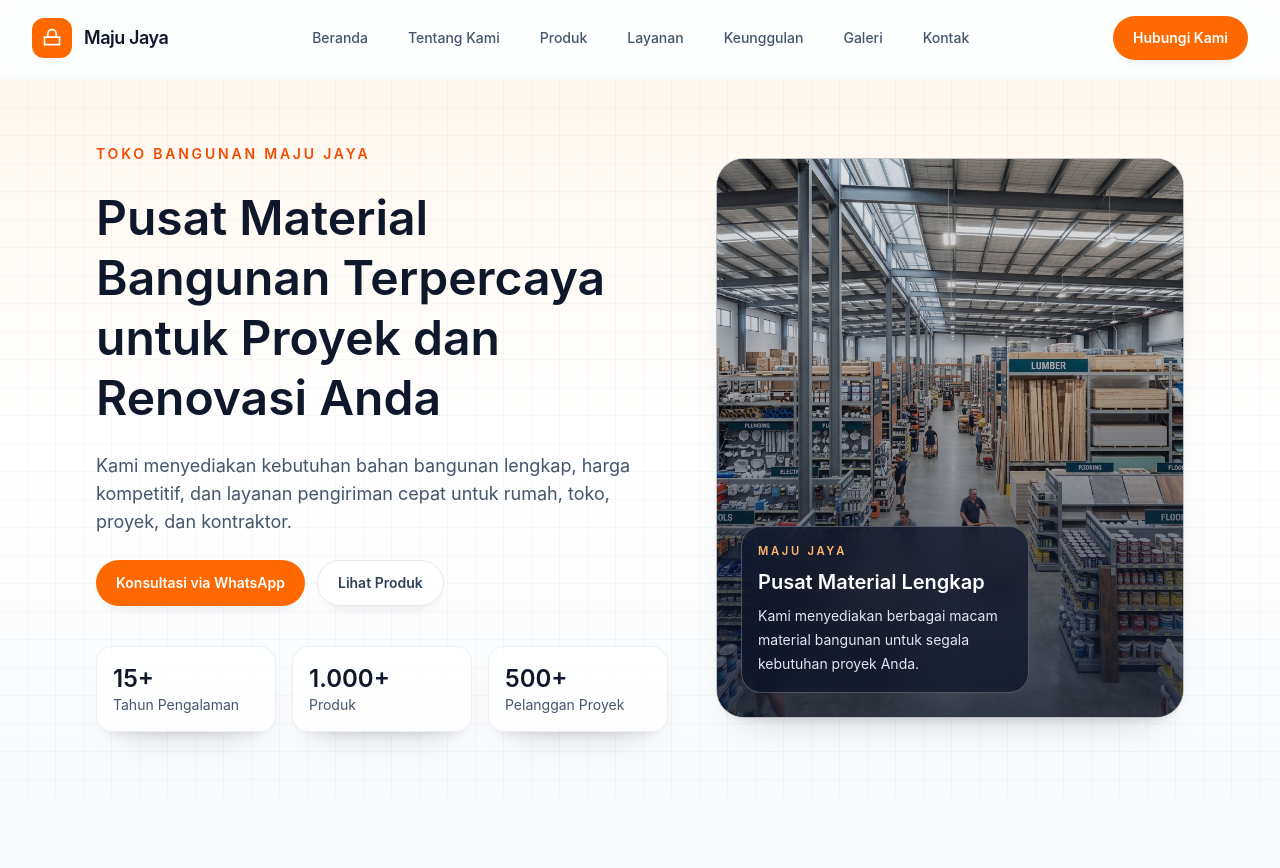
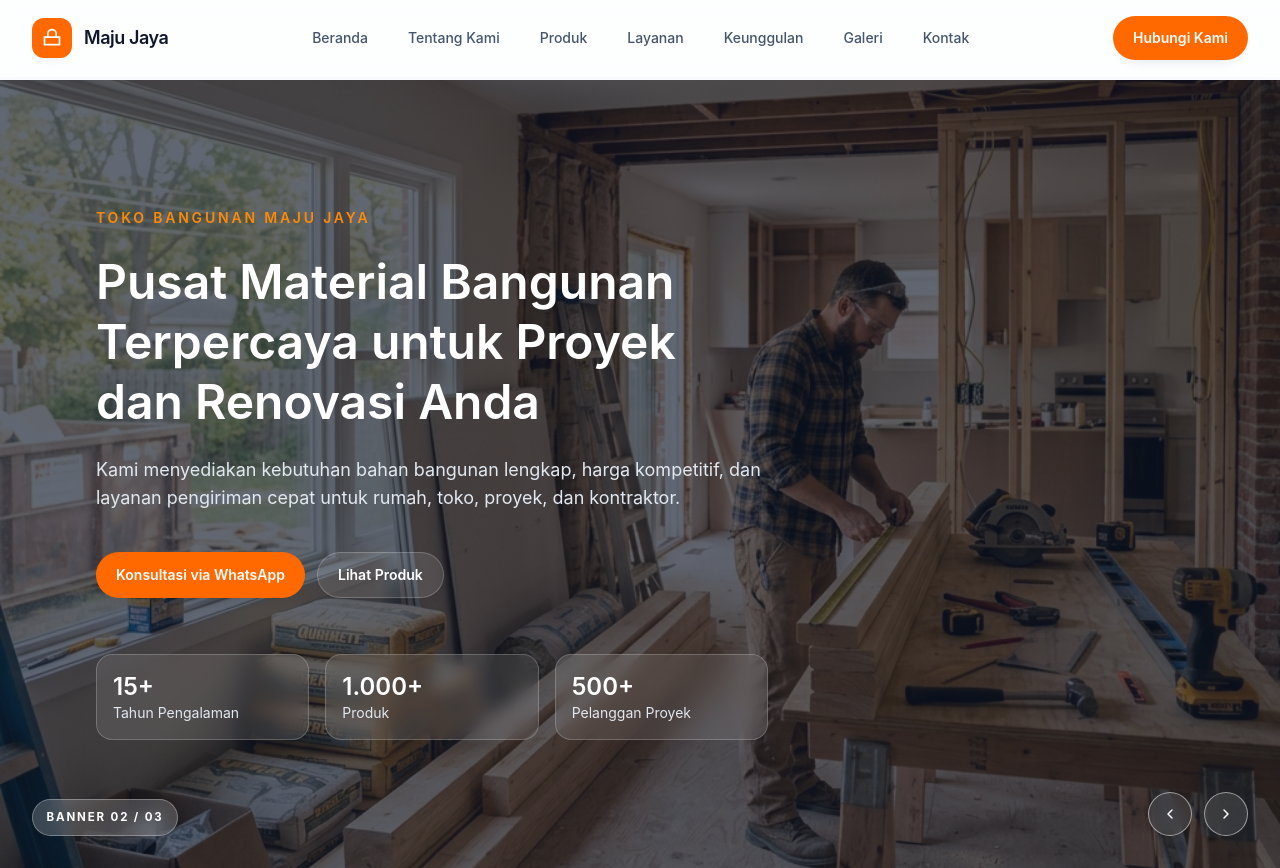
Before and after one commit to DinuKurniawan/Toko-Bagunan, a website built with Vite: page index.html in a window 1280 px wide. Shown: the top 868 px of the page. Built offline with nearby package versions, Linux system fonts and the light colour scheme.

Commit message:
Update hero section to be a full-width background carousel with overlay text

```diff
--- a/index.html
+++ b/index.html
@@ -107,89 +107,68 @@
     </header>
 
     <main class="pt-20">
-      <section id="beranda" class="relative overflow-hidden pt-12 sm:pt-16">
-        <div class="absolute inset-0 bg-gradient-to-b from-orange-50 via-white to-slate-50"></div>
-        <div class="absolute inset-0 bg-grid opacity-40"></div>
-        <div class="relative mx-auto max-w-6xl px-4 pb-16 sm:px-6 lg:px-8">
-          <div class="grid items-center gap-12 lg:grid-cols-[1.1fr_0.9fr]">
-            <div class="space-y-6">
-              <p
-                class="text-sm font-semibold uppercase tracking-[0.2em] text-orange-600"
-                data-hero
-              >
+      <section id="beranda" class="relative overflow-hidden w-full flex items-center min-h-[85vh]">
+        <!-- Carousel Background -->
+        <section class="hero-carousel !absolute !inset-0 !w-full !h-full !rounded-none !border-none !min-h-full !shadow-none" data-carousel aria-label="Banner hero">
+           <article class="hero-carousel-slide" data-carousel-slide data-active="true" aria-hidden="false">
+             <img class="hero-carousel-image" src="/images/hero_carousel_1.png" alt="Modern construction materials store interior" loading="eager" fetchpriority="high" style="object-position: center;" />
+             <div class="hero-carousel-shade" style="background: rgba(15,23,42,0.65)"></div>
+           </article>
+           <article class="hero-carousel-slide" data-carousel-slide data-active="false" aria-hidden="true">
+             <img class="hero-carousel-image" src="/images/hero_carousel_2.png" alt="Home renovation project materials" loading="lazy" style="object-position: center;" />
+             <div class="hero-carousel-shade" style="background: rgba(15,23,42,0.65)"></div>
+           </article>
+           <article class="hero-carousel-slide" data-carousel-slide data-active="false" aria-hidden="true">
+             <img class="hero-carousel-image" src="/images/hero_carousel_3.png" alt="Large building materials supply store yard" loading="lazy" style="object-position: center;" />
+             <div class="hero-carousel-shade" style="background: rgba(15,23,42,0.65)"></div>
+           </article>
+
+           <div class="hero-carousel-footer !left-4 !right-4 !bottom-4 lg:!left-8 lg:!right-8 lg:!bottom-8 !z-20">
+             <div class="hero-carousel-caption">
+               <span class="hero-carousel-status !bg-white/20 !text-white !shadow-none backdrop-blur border border-white/30" data-carousel-status>Banner 01 / 03</span>
+             </div>
+             <div class="hero-carousel-controls">
+               <button type="button" class="hero-carousel-control !border-white/50 !bg-white/10 !text-white backdrop-blur hover:!bg-white hover:!text-slate-900" data-carousel-prev aria-label="Banner sebelumnya">
+                 <svg viewBox="0 0 24 24" class="h-4 w-4" fill="none" stroke="currentColor" stroke-width="2.2" stroke-linecap="round" stroke-linejoin="round" aria-hidden="true"><path d="m15 18-6-6 6-6" /></svg>
+               </button>
+               <button type="button" class="hero-carousel-control !border-white/50 !bg-white/10 !text-white backdrop-blur hover:!bg-white hover:!text-slate-900" data-carousel-next aria-label="Banner berikutnya">
+                 <svg viewBox="0 0 24 24" class="h-4 w-4" fill="none" stroke="currentColor" stroke-width="2.2" stroke-linecap="round" stroke-linejoin="round" aria-hidden="true"><path d="m9 6 6 6-6 6" /></svg>
+               </button>
+             </div>
+           </div>
+        </section>
+
+        <!-- Foreground Content -->
+        <div class="relative z-10 mx-auto max-w-6xl w-full px-4 py-32 sm:px-6 lg:px-8">
+          <div class="max-w-2xl space-y-6">
+            <p class="text-sm font-semibold uppercase tracking-[0.2em] text-orange-400" data-hero>
               Toko Bangunan Maju Jaya
             </p>
-              <h1
-                class="text-3xl font-semibold leading-tight text-slate-900 sm:text-4xl lg:text-5xl"
-                data-hero
-              >
+            <h1 class="text-3xl font-semibold leading-tight text-white sm:text-4xl lg:text-5xl" data-hero>
               Pusat Material Bangunan Terpercaya untuk Proyek dan Renovasi Anda
             </h1>
-              <p class="text-base text-slate-600 sm:text-lg" data-hero>
-                Kami menyediakan kebutuhan bahan bangunan lengkap, harga
-                kompetitif, dan layanan pengiriman cepat untuk rumah, toko,
-                proyek, dan kontraktor.
+            <p class="text-base text-slate-200 sm:text-lg" data-hero>
+              Kami menyediakan kebutuhan bahan bangunan lengkap, harga kompetitif, dan layanan pengiriman cepat untuk rumah, toko, proyek, dan kontraktor.
             </p>
-              <div class="flex flex-col gap-3 sm:flex-row" data-hero>
-                <a
-                  class="btn-primary"
-                  href="https://wa.me/6281234567890"
-                  data-cta
-                >
+            <div class="flex flex-col gap-3 sm:flex-row pt-4" data-hero>
+              <a class="btn-primary" href="https://wa.me/6281234567890" data-cta>
                 Konsultasi via WhatsApp
               </a>
-                <a class="btn-secondary" href="#produk">Lihat Produk</a>
+              <a class="btn-secondary !bg-white/10 !text-white !border-white/20 hover:!bg-white/20 backdrop-blur" href="#produk">Lihat Produk</a>
             </div>
-              <div
-                class="grid gap-4 pt-4 sm:grid-cols-3"
-                aria-label="Statistik toko"
-              >
-                <article class="stat-card" data-stat>
-                  <p class="text-2xl font-semibold text-slate-900">15+</p>
-                  <p class="text-sm text-slate-600">Tahun Pengalaman</p>
+            <div class="grid gap-4 pt-8 sm:grid-cols-3" aria-label="Statistik toko">
+              <article class="stat-card !bg-white/10 !border-white/20 !shadow-none backdrop-blur" data-stat>
+                <p class="text-2xl font-semibold text-white">15+</p>
+                <p class="text-sm text-slate-200">Tahun Pengalaman</p>
               </article>
-                <article class="stat-card" data-stat>
-                  <p class="text-2xl font-semibold text-slate-900">1.000+</p>
-                  <p class="text-sm text-slate-600">Produk</p>
+              <article class="stat-card !bg-white/10 !border-white/20 !shadow-none backdrop-blur" data-stat>
+                <p class="text-2xl font-semibold text-white">1.000+</p>
+                <p class="text-sm text-slate-200">Produk</p>
               </article>
-                <article class="stat-card" data-stat>
-                  <p class="text-2xl font-semibold text-slate-900">500+</p>
-                  <p class="text-sm text-slate-600">Pelanggan Proyek</p>
+              <article class="stat-card !bg-white/10 !border-white/20 !shadow-none backdrop-blur" data-stat>
+                <p class="text-2xl font-semibold text-white">500+</p>
+                <p class="text-sm text-slate-200">Pelanggan Proyek</p>
               </article>
-              </div>
-            </div>
-            <div class="relative" data-hero>
-              <section
-                class="hero-carousel"
-                aria-label="Banner hero"
-              >
-                <article
-                  class="hero-carousel-slide"
-                  data-active="true"
-                  aria-hidden="false"
-                >
-                  <img
-                    class="hero-carousel-image"
-                    src="/images/hero_carousel_1.png"
-                    alt="Modern construction materials store interior"
-                    loading="eager"
-                    fetchpriority="high"
-                    style="object-position: center top;"
-                  />
-                  <div class="hero-carousel-shade"></div>
-                  <div class="hero-carousel-copy">
-                    <div class="hero-carousel-copy-inner">
-                      <p class="hero-carousel-kicker">Maju Jaya</p>
-                      <p class="hero-carousel-title">
-                        Pusat Material Lengkap
-                      </p>
-                      <p class="hero-carousel-description">
-                        Kami menyediakan berbagai macam material bangunan untuk segala kebutuhan proyek Anda.
-                      </p>
-                    </div>
-                  </div>
-                </article>
-              </section>
             </div>
           </div>
         </div>
```
Lines whose indentation alone changed are shown as unchanged.
